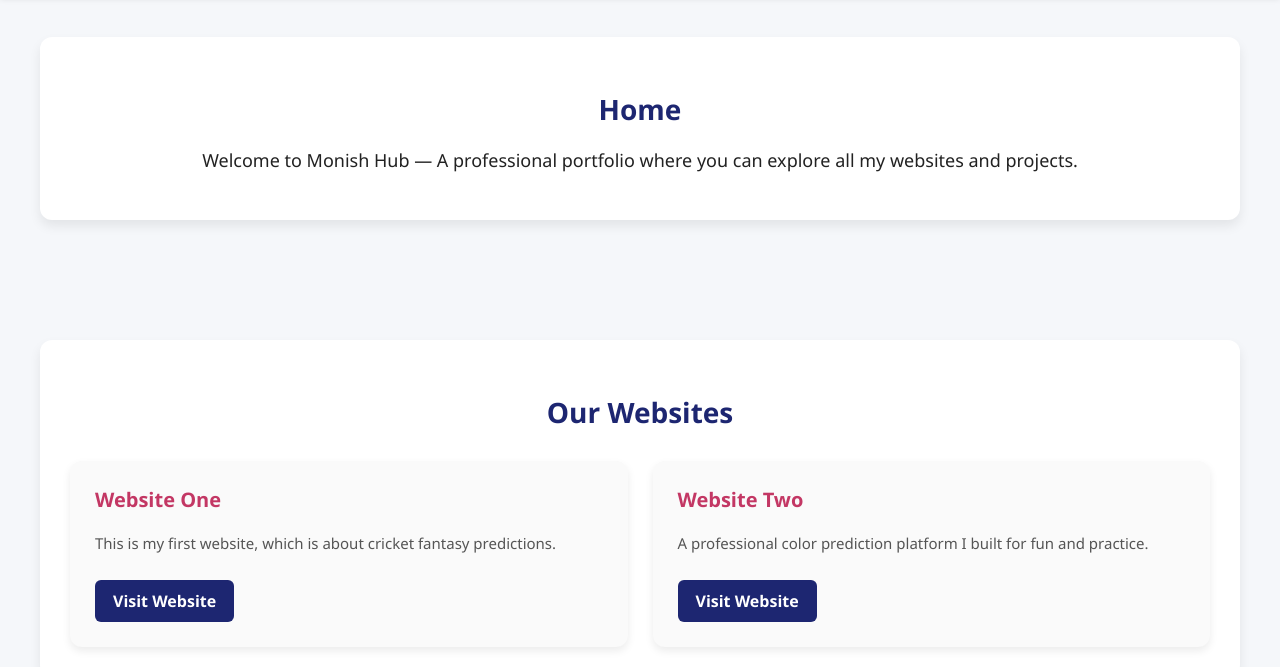
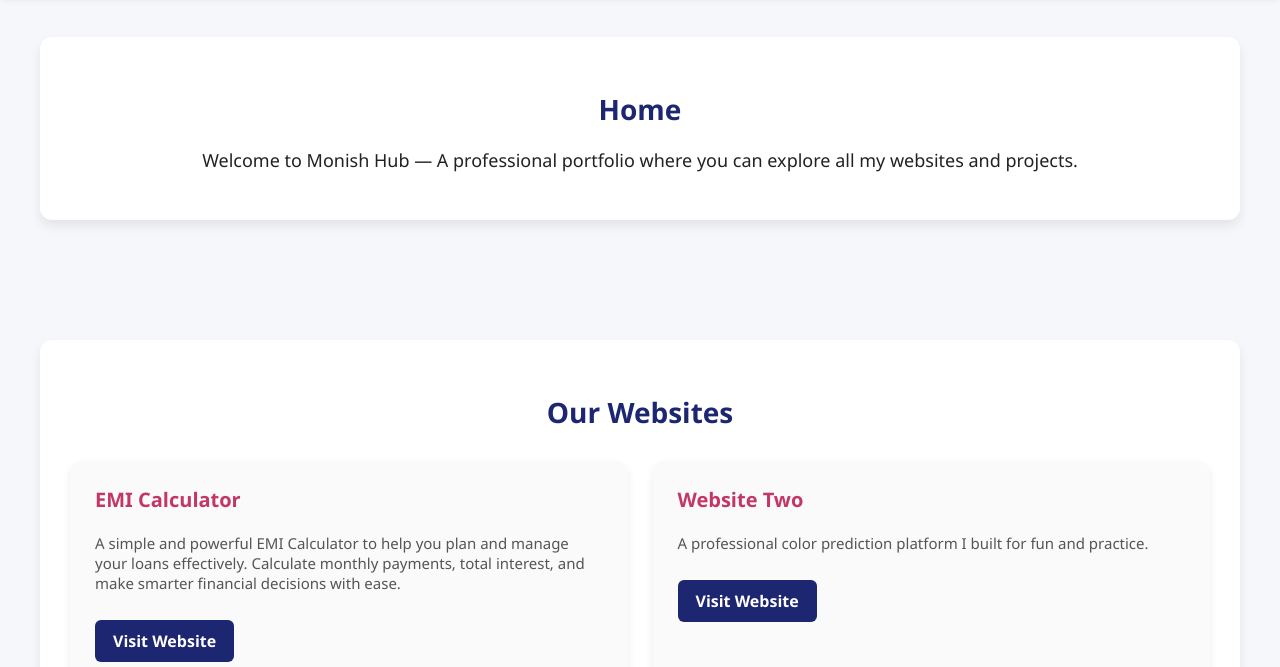
Before and after one commit to mpeditz9p/monish-hub, a plain HTML site: page index.html in a window 1280 px wide. Shown: the part 129-796 px from the top of the page. Drawn offline with Linux system fonts and the light colour scheme.

Commit message:
Update index.html

```diff
--- a/index.html
+++ b/index.html
@@ -158,9 +158,9 @@
     <h2>Our Websites</h2>
     <div class="website-list">
       <div class="card">
-        <h3>Website One</h3>
-        <p>This is my first website, which is about cricket fantasy predictions.</p>
-        <a href="https://example1.com" target="_blank">Visit Website</a>
+        <h3>EMI Calculator</h3>
+        <p>A simple and powerful EMI Calculator to help you plan and manage your loans effectively. Calculate monthly payments, total interest, and make smarter financial decisions with ease.</p>
+        <a href="https://mpeditz9p.github.io/EMI-calculator/" target="_blank">Visit Website</a>
       </div>
       <div class="card">
         <h3>Website Two</h3>
```
